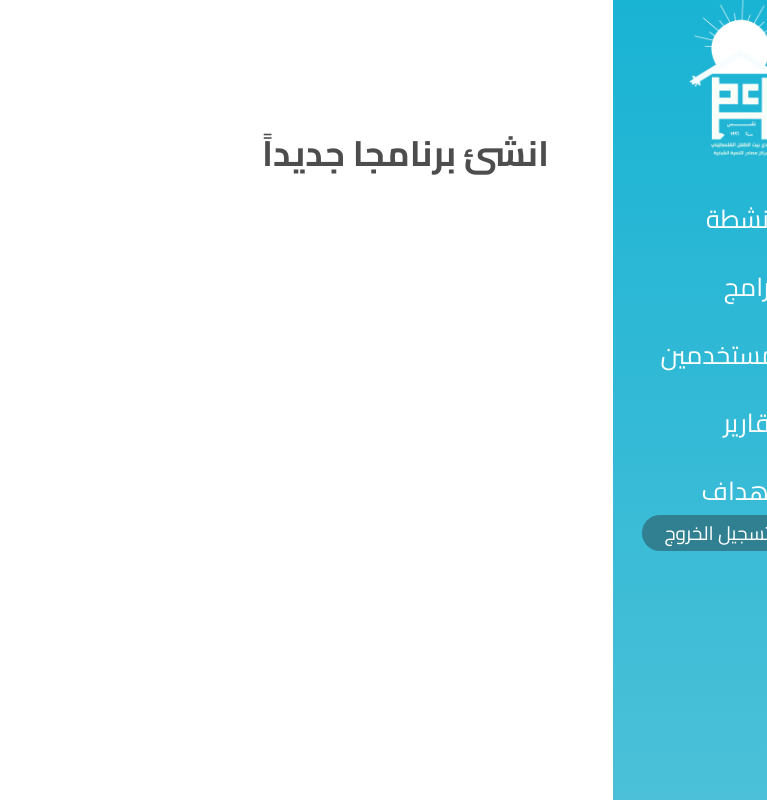
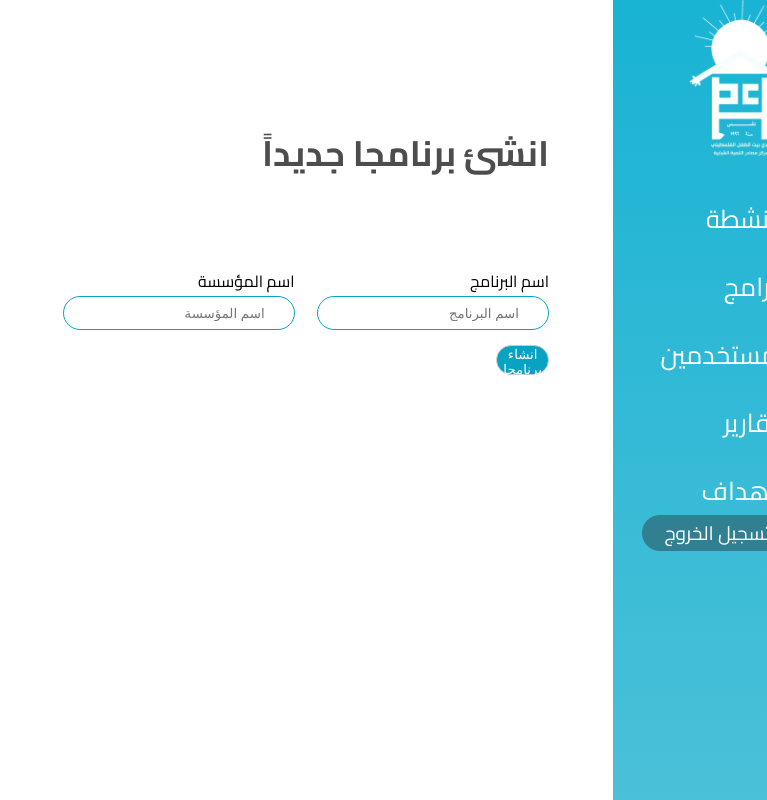
Before and after one commit to FACK1/M-E-Platform, a React (Create React App) app in the folder client/: page /CreateProgram in a window 1280 px wide. Shown: the whole page, without its empty margins (513-1280 px from the left). Built offline with nearby package versions, Linux system fonts and the light colour scheme; the HTML template or start-up script is replaced by a standard one.

Commit message:
Add program Form from MainForm Components #42

```diff
--- a/client/src/components/pages/CreateProgram/index.js
+++ b/client/src/components/pages/CreateProgram/index.js
@@ -1,24 +1,42 @@
-import React, { Component } from 'react';
-import {Title,StyledPage} from "./index.style";
+import React, { Component } from "react";
+import axios from 'axios';
 import Header from "../../Header";
+import MainForm from '../../Form'
+import {Title, StyledPage} from "./index.style";
 
- class CreateProgram extends Component {
+class CreateProgram extends Component {
 
-  constructor(props) {
-    super(props);
+  getFieldList() {
+    const fields = [
+      {
+        label: "اسم البرنامج",
+        type: "text",
+        name: "programName",
+        placeholder: "اسم البرنامج",
+      },{
+        label: "اسم المؤسسة",
+        type: "text",
+        name: "companyName",
+        placeholder: "اسم المؤسسة",
+      }
+    ];
+    return fields;
+  }
+
+  submitAction(values) {
+    axios.post('/CreateProgram', values);
   }
 
   render() {
     return (
-        <React.Fragment>
+      <React.Fragment>
         <Header/>
         <StyledPage>
-          <Title>  انشئ برنامجا جديداً </Title>
+          <Title> انشئ برنامجا جديداً </Title>
+          <MainForm fields={this.getFieldList()} action={this.submitAction} operationName="  انشاء برنامجا جديداً" />
         </StyledPage>
         </React.Fragment>
-
-     );
-    }
+    );
   }
-
- export default CreateProgram;
+}
+export default CreateProgram;
```
